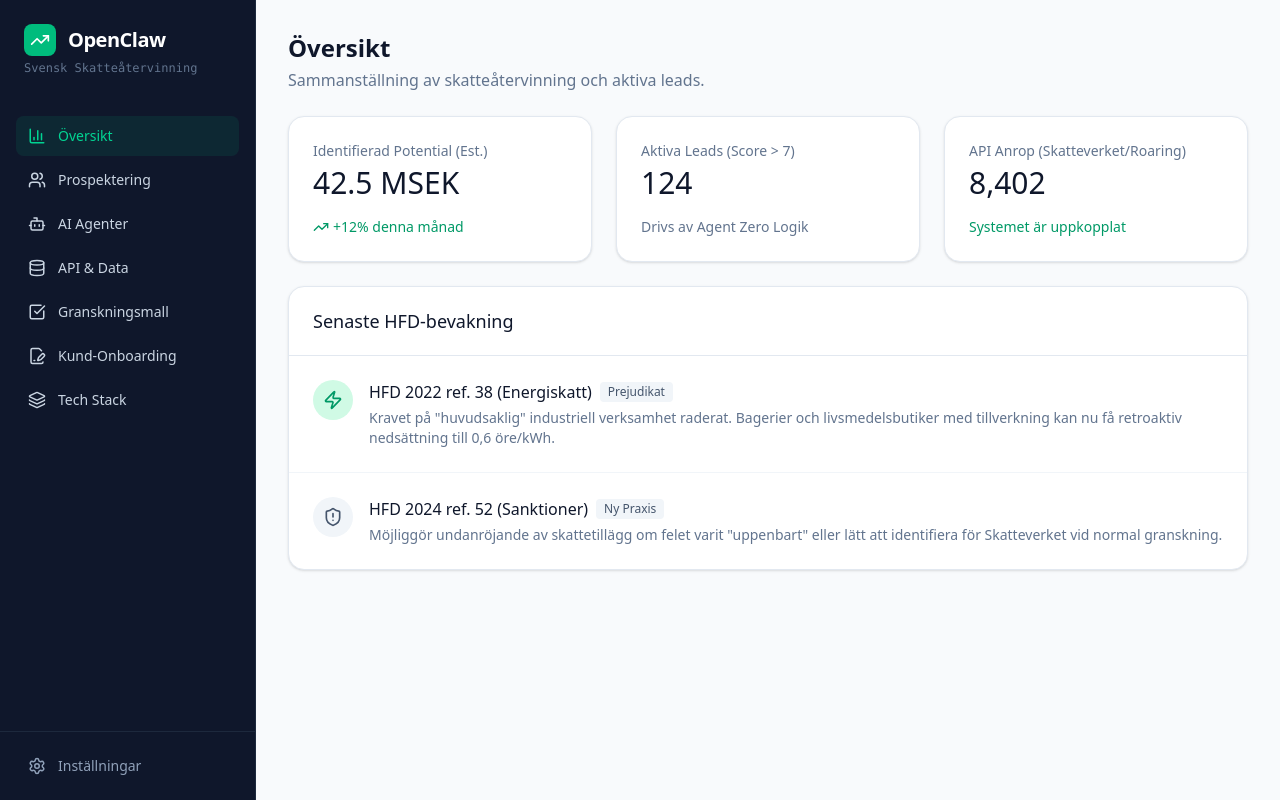
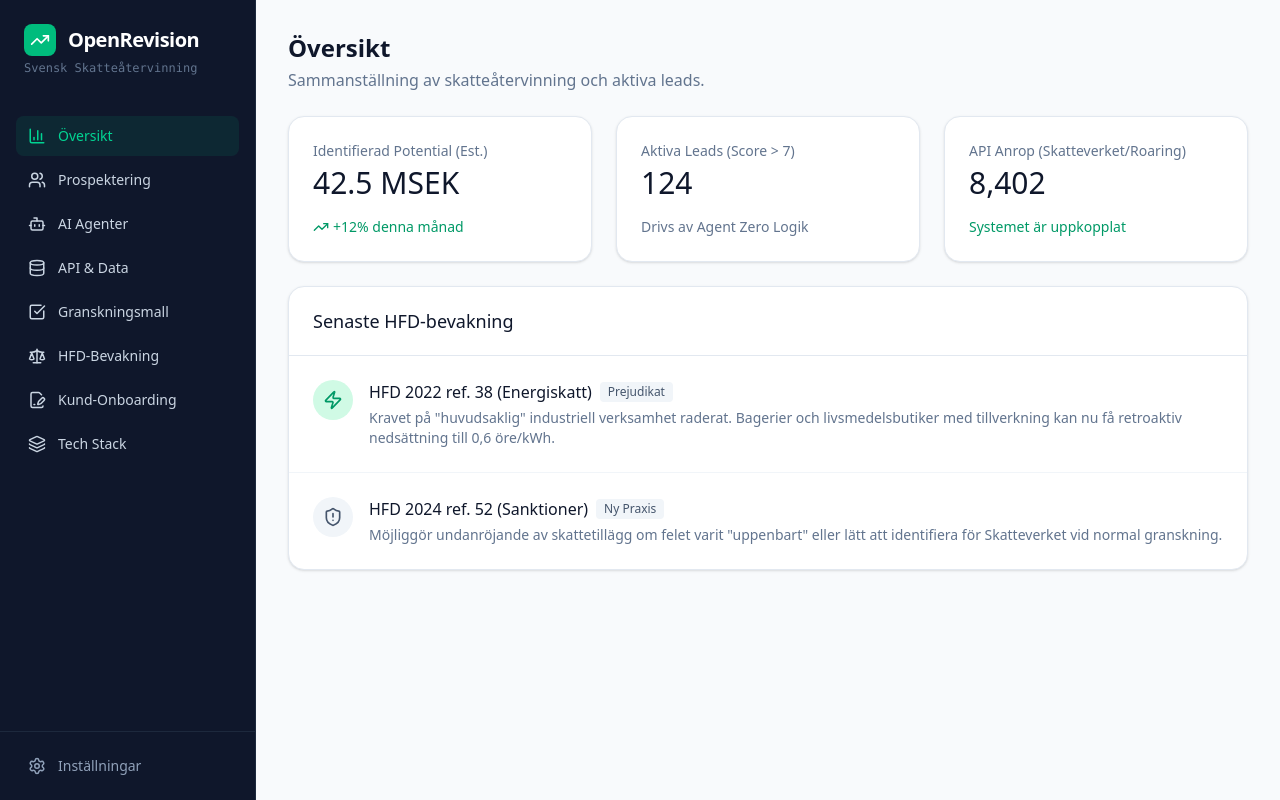
Before and after one commit to AuEpic/EnergiRevision, a React (Vite) app: page / in a window 1280 px wide. Built offline with nearby package versions, Linux system fonts and the light colour scheme.

Commit message:
refactor: Rename application to OpenRevision
Update application name and add new agent and navigation item related to international tax.

```diff
--- a/metadata.json
+++ b/metadata.json
@@ -1,5 +1,5 @@
 {
-  "name": "OpenClaw Tax Recovery",
+  "name": "OpenRevision Tax Recovery",
   "description": "Internal dashboard for Svensk Skatteåtervinning AB to manage tax recovery leads, AI agents, and API integrations.",
   "requestFramePermissions": []
 }
--- a/src/App.tsx
+++ b/src/App.tsx
@@ -21,7 +21,9 @@ import {
   Cpu,
   FileSignature,
   Menu,
-  X
+  X,
+  Scale,
+  Globe
 } from 'lucide-react';
 
 // --- Mock Data ---
@@ -89,6 +91,15 @@ const AGENTS = [
     icon: Zap,
     color: 'text-green-500',
     bg: 'bg-green-100',
+  },
+  {
+    id: 'wht',
+    name: 'Global Group Specialist',
+    emoji: '🌍💸',
+    focus: 'Utländsk källskatt (WHT) & Dubbelbeskattningsavtal',
+    icon: Globe,
+    color: 'text-rose-500',
+    bg: 'bg-rose-100',
   }
 ];
 
@@ -152,6 +163,7 @@ function Sidebar({ activeTab, setActiveTab, isOpen, setIsOpen }: { activeTab: st
     { id: 'agents', label: 'AI Agenter', icon: Bot },
     { id: 'integrations', label: 'API & Data', icon: Database },
     { id: 'checklist', label: 'Granskningsmall', icon: CheckSquare },
+    { id: 'hfd', label: 'HFD-Bevakning', icon: Scale },
     { id: 'onboarding', label: 'Kund-Onboarding', icon: FileSignature },
     { id: 'architecture', label: 'Tech Stack', icon: Layers },
   ];
@@ -173,7 +185,7 @@ function Sidebar({ activeTab, setActiveTab, isOpen, setIsOpen }: { activeTab: st
               <div className="w-8 h-8 bg-emerald-500 rounded-lg flex items-center justify-center">
                 <TrendingUp size={20} className="text-white" />
               </div>
-              OpenClaw
+              OpenRevision
             </div>
             <div className="text-xs text-slate-500 mt-1 font-mono">Svensk Skatteåtervinning</div>
           </div>
@@ -462,7 +474,11 @@ const CHECKLIST_DATA = [
     title: "4. Koncern- & Internationella strukturer",
     icon: Building2,
     items: [
-      { label: "Utländska dotterbolag", desc: "Granska svenska koncerner (likt Addtech) med utländsk närvaro för att hitta felaktig internationell källskatt (WHT) via dubbelbeskattningsavtal." },
+      { label: "Utländska dotterbolag & IBFD", desc: "Granska svenska koncerner (likt Addtech) med utländsk närvaro för att hitta felaktig internationell källskatt (WHT) via dubbelbeskattningsavtal." },
+      { label: "Dubbelbeskattningsavtal (Skatteavtal)", desc: "Matcha finansiella intäkter från utlandet (ex. utdelningar) systematiskt mot de specifika avtal Sverige har med respektive land." },
+      { label: "Country-by-country-rapportering (CbCR)", desc: "Analysera effektiva skattesatser i olika jurisdiktioner där koncernen har verksamhet." },
+      { label: "Koncernredovisningens noter", desc: "Djupparsning efter \"Utländsk skatt\" och \"Förändring av uppskjuten skattefordran\" för att hitta oaktiverade skattetillgångar i utländska dotterbolag." },
+      { label: "Kartläggning av koncernstrukturer", desc: "Använd globala företagsdatabaser för att upptäcka anomalier i skattebetalningar över landsgränser." },
       { label: "Leasingmoms", desc: "Granska bolag med stora vagnparker. Vid avslut av finansiell leasing redovisas ofta för mycket utgående moms på \"övervärdet\" vid försäljning till bilhandlare." }
     ]
   },
@@ -583,8 +599,18 @@ const INTEGRATIONS_DATA = [
       { name: "Greenely / Elnäts-API:er", desc: "Hämtar timdata på elförbrukning för kalkyler enligt HFD 2022 ref. 38." },
       { name: "Scrive / BankID API", desc: "Friktionsfri e-signering av fullmakter direkt i outreach-mail." },
       { name: "Skatteverkets RAG-databas", desc: "Intern vektordatabas med Skatteverkets Rättsliga vägledning." },
-      { name: "Global Tax Databases (IBFD)", desc: "Mappar utländska dotterbolags utdelningar mot dubbelbeskattningsavtal." },
       { name: "Tullverket API", desc: "Identifierar felaktig tullklassificering och import/export-moms." }
+    ]
+  },
+  {
+    category: "6. Internationell Skatt & Koncerner",
+    icon: Globe,
+    color: "text-rose-600",
+    bg: "bg-rose-100",
+    items: [
+      { name: "IBFD (Int. Bureau of Fiscal Documentation)", desc: "Primär global skattedatabas för att mappa utländska dotterbolags utdelningar mot dubbelbeskattningsavtal." },
+      { name: "Country-by-country-rapportering (CbCR)", desc: "Data för att analysera effektiva skattesatser i olika jurisdiktioner för större koncerner." },
+      { name: "Globala företagsdatabaser (t.ex. Roaring Int.)", desc: "Kartlägger komplexa koncernstrukturer för att upptäcka anomalier i skattebetalningar över landsgränser." }
     ]
   }
 ];
@@ -714,7 +740,7 @@ function OnboardingView() {
           </div>
 
           <div className="flex-1 overflow-y-auto space-y-2">
-            <div className="text-slate-500">OpenClaw Framework v2.4.1 initierat...</div>
+            <div className="text-slate-500">OpenRevision Framework v2.4.1 initierat...</div>
             <div className="text-slate-500">Laddar prospekteringslogik för [FÖRETAGET AB]...</div>
             <div className="text-blue-400 animate-pulse">&gt; Inväntar BankID-auktorisering från CFO...</div>
 
@@ -735,8 +761,8 @@ function ArchitectureView() {
     { name: 'NotebookLM', role: 'Chief Legal Officer', desc: 'RAG-arkitektur för Rättslig Vägledning och djup juridisk förståelse av HFD-domar.', color: 'bg-blue-100 text-blue-700' },
     { name: 'Clay.com / Roaring', role: 'Prospekteringsmotor', desc: 'Bygger leads-listor och hittar CFO-kontaktuppgifter baserat på finansiella filter (>15% personalkostnad).', color: 'bg-purple-100 text-purple-700' },
     { name: 'Vercel & Namecheap', role: 'Hosting & Routing', desc: 'Serverless frontend, webhook-mottagare och e-post routing (cfo@energirevision.com).', color: 'bg-slate-200 text-slate-800' },
-    { name: 'n8n / Make.com', role: 'Centralstation', desc: 'Visuell automation som binder ihop Scrive-webhooks med Skatteverkets API och OpenClaw.', color: 'bg-orange-100 text-orange-700' },
-    { name: 'OpenClaw / Agent Zero', role: 'Execution Engine', desc: 'Utför själva revisionen, integrerar med fullmakts-API och skriver uppdragsavtal.', color: 'bg-emerald-100 text-emerald-700' }
+    { name: 'n8n / Make.com', role: 'Centralstation', desc: 'Visuell automation som binder ihop Scrive-webhooks med Skatteverkets API och OpenRevision.', color: 'bg-orange-100 text-orange-700' },
+    { name: 'OpenRevision / Agent Zero', role: 'Execution Engine', desc: 'Utför själva revisionen, integrerar med fullmakts-API och skriver uppdragsavtal.', color: 'bg-emerald-100 text-emerald-700' }
   ];
 
   return (
@@ -763,6 +789,150 @@ function ArchitectureView() {
   );
 }
 
+const HFD_RULINGS = [
+  {
+    id: 'energi',
+    title: 'HFD 2022 ref. 38',
+    category: 'Energiskatt',
+    desc: 'Raderade "huvudsaklighetsprincipen". Ger företag med blandad verksamhet (t.ex. bagerier, snötillverkning) rätt till nedsättning (från ca 45 öre till 0,6 öre/kWh) för el i tillverkningsprocessen.',
+    icon: Zap,
+    color: 'text-emerald-600',
+    bg: 'bg-emerald-100'
+  },
+  {
+    id: 'sanktion',
+    title: 'HFD 2024 ref. 52 & 7304-24',
+    category: 'Skattetillägg',
+    desc: 'Skatteverket får inte påföra skattetillägg för fel som är uppenbara eller lätta att identifiera vid normal granskning (t.ex. uppgifter i räkenskapsschemat).',
+    icon: ShieldAlert,
+    color: 'text-slate-600',
+    bg: 'bg-slate-100'
+  },
+  {
+    id: 'moms_brf',
+    title: 'HFD 7071-24',
+    category: 'Moms för BRF:er',
+    desc: 'Ger bostadsrättsföreningar med kommersiella lokaler rätt att använda omsättningsbaserad metod istället för yta vid momsfördelning (ofta högre avdrag).',
+    icon: Building2,
+    color: 'text-amber-600',
+    bg: 'bg-amber-100'
+  },
+  {
+    id: 'hogkullen',
+    title: 'Högkullen-målet (2026-01-27)',
+    category: 'Koncernmoms',
+    desc: 'Underkänner Skatteverkets schablonmetod för marknadsvärdering av koncerninterna tjänster. Öppnar för återvinning av tidigare redovisad moms.',
+    icon: TrendingUp,
+    color: 'text-indigo-600',
+    bg: 'bg-indigo-100'
+  },
+  {
+    id: 'cyklar',
+    title: 'HFD 2024 ref. 33',
+    category: 'Förmånscyklar',
+    desc: 'Fastställer att förmånscyklar mot bruttolöneavdrag är en momspliktig tjänst, vilket ger avdragsrätt för ingående moms på cykelinköpen.',
+    icon: Car,
+    color: 'text-blue-600',
+    bg: 'bg-blue-100'
+  },
+  {
+    id: 'konsult',
+    title: 'Mål nr 307-308/24',
+    category: 'Konsultkostnader',
+    desc: 'HFD medgav avdrag för konsultarvoden vid bolagsförsäljning då de syftade till att effektivisera verksamheten, trots Skatteverkets nekande.',
+    icon: FileText,
+    color: 'text-purple-600',
+    bg: 'bg-purple-100'
+  }
+];
+
+function HfdView() {
+  return (
+    <div className="space-y-6">
+      <header>
+        <h1 className="text-2xl font-semibold text-slate-900">HFD-Bevakning & Rättspraxis</h1>
+        <p className="text-slate-500 mt-1">Den centrala motorn för att transformera juridiska genombrott till automatiserade prospekteringsfilter.</p>
+      </header>
+
+      <div className="grid grid-cols-1 lg:grid-cols-3 gap-6">
+        <div className="lg:col-span-2 space-y-6">
+          <div className="bg-white rounded-2xl border border-slate-200 shadow-sm overflow-hidden">
+            <div className="p-5 border-b border-slate-200 bg-slate-50">
+              <h2 className="font-semibold text-slate-900">Kritiska Prejudikat (Spearheads)</h2>
+            </div>
+            <div className="divide-y divide-slate-100">
+              {HFD_RULINGS.map((ruling) => {
+                const Icon = ruling.icon;
+                return (
+                  <div key={ruling.id} className="p-5 flex gap-4 hover:bg-slate-50 transition-colors">
+                    <div className={`w-10 h-10 rounded-lg ${ruling.bg} ${ruling.color} flex items-center justify-center shrink-0`}>
+                      <Icon size={20} />
+                    </div>
+                    <div>
+                      <div className="flex items-center gap-2">
+                        <h3 className="font-medium text-slate-900">{ruling.title}</h3>
+                        <span className="px-2 py-0.5 rounded text-xs font-medium bg-slate-100 text-slate-600">{ruling.category}</span>
+                      </div>
+                      <p className="text-sm text-slate-600 mt-1">{ruling.desc}</p>
+                    </div>
+                  </div>
+                );
+              })}
+            </div>
+          </div>
+        </div>
+
+        <div className="space-y-6">
+          <div className="bg-white p-6 rounded-2xl border border-slate-200 shadow-sm">
+            <h3 className="font-semibold text-slate-900 flex items-center gap-2 mb-4">
+              <Search size={18} className="text-emerald-600" />
+              Monitoreringsstrategi
+            </h3>
+            <ul className="space-y-3 text-sm text-slate-600">
+              <li className="flex items-start gap-2">
+                <div className="w-1.5 h-1.5 rounded-full bg-emerald-500 mt-1.5 shrink-0" />
+                <span><strong>Målriktade sökningar:</strong> Agenten utför regelbundna sökningar (t.ex. <code>site:domstol.se HFD "skatteåtervinning" 2025</code>).</span>
+              </li>
+              <li className="flex items-start gap-2">
+                <div className="w-1.5 h-1.5 rounded-full bg-emerald-500 mt-1.5 shrink-0" />
+                <span><strong>Nyckelordsbevakning:</strong> Prioriterar domar med "skattenedsättning" eller "återvinning av skatt".</span>
+              </li>
+              <li className="flex items-start gap-2">
+                <div className="w-1.5 h-1.5 rounded-full bg-emerald-500 mt-1.5 shrink-0" />
+                <span><strong>Impact-analys:</strong> Sammanfattar rättsverkan och uppdaterar automatiskt <code>api_wishlist.md</code> för att förfina sökfilter.</span>
+              </li>
+            </ul>
+          </div>
+
+          <div className="bg-slate-900 p-6 rounded-2xl border border-slate-800 shadow-sm text-slate-300">
+            <h3 className="font-semibold text-white flex items-center gap-2 mb-4">
+              <Terminal size={18} className="text-emerald-500" />
+              Action Plan
+            </h3>
+            <ul className="space-y-4 text-sm">
+              <li>
+                <div className="text-emerald-400 font-medium mb-1">1. RAG-arkitektur</div>
+                <div className="text-slate-400">Mata in Skatteverkets dagsfärska "Rättsliga vägledning" i en vektordatabas för att bemöta handläggare med deras egna riktlinjer.</div>
+              </li>
+              <li>
+                <div className="text-emerald-400 font-medium mb-1">2. Retroaktivitetskontroll</div>
+                <div className="text-slate-400">Applicera alltid 6-årsregeln på nya HFD-domar för att identifiera historiska miljonbelopp.</div>
+              </li>
+              <li>
+                <div className="text-emerald-400 font-medium mb-1">3. Social Proof-mapping</div>
+                <div className="text-slate-400">Mappa framgångsrika domar mot konkurrenter i samma SNI-kod för att använda som säljargument.</div>
+              </li>
+            </ul>
+            <div className="mt-6 pt-4 border-t border-slate-800">
+              <code className="text-xs text-emerald-500 bg-black px-2 py-1 rounded">openclaw agents add skatte-expert</code>
+            </div>
+          </div>
+        </div>
+      </div>
+    </div>
+  );
+}
+
 export default function App() {
   const [activeTab, setActiveTab] = useState('dashboard');
   const [isMobileMenuOpen, setIsMobileMenuOpen] = useState(false);
@@ -777,7 +947,7 @@ export default function App() {
             <div className="w-8 h-8 bg-emerald-500 rounded-lg flex items-center justify-center">
               <TrendingUp size={18} className="text-white" />
             </div>
-            OpenClaw
+            OpenRevision
           </div>
           <button
             onClick={() => setIsMobileMenuOpen(true)}
@@ -794,6 +964,7 @@ export default function App() {
             {activeTab === 'agents' && <AgentsView />}
             {activeTab === 'checklist' && <ChecklistView />}
             {activeTab === 'integrations' && <IntegrationsView />}
+            {activeTab === 'hfd' && <HfdView />}
             {activeTab === 'onboarding' && <OnboardingView />}
             {activeTab === 'architecture' && <ArchitectureView />}
           </div>
```
